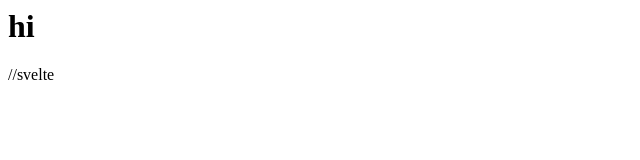
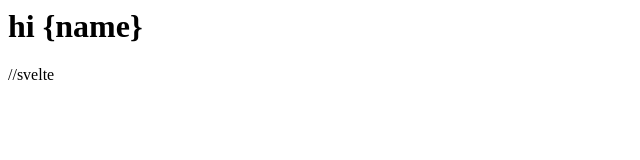
Before and after one commit to m-rygg/m-rygg.github.io, a plain HTML site: page index.html in a window 1280 px wide. Shown: the whole page, without its empty margins (0-640 px from the left). Drawn offline with Linux system fonts and the light colour scheme.

Commit message:
asdfasdf

```diff
--- a/index.html
+++ b/index.html
@@ -1,5 +1,5 @@
 <h1>
-hi
+hi {name}
 </h1>
 //svelte
 <script>
```
